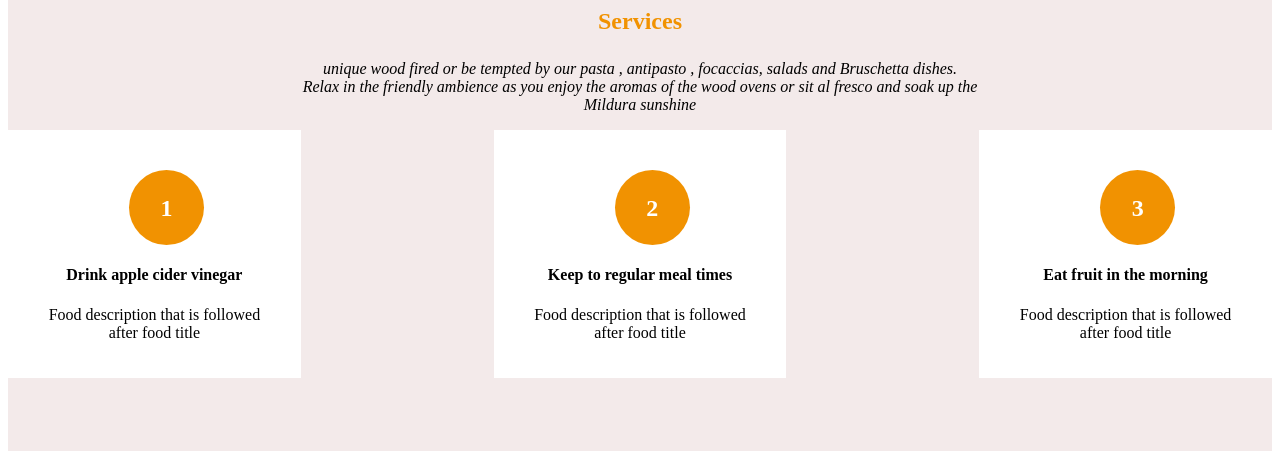
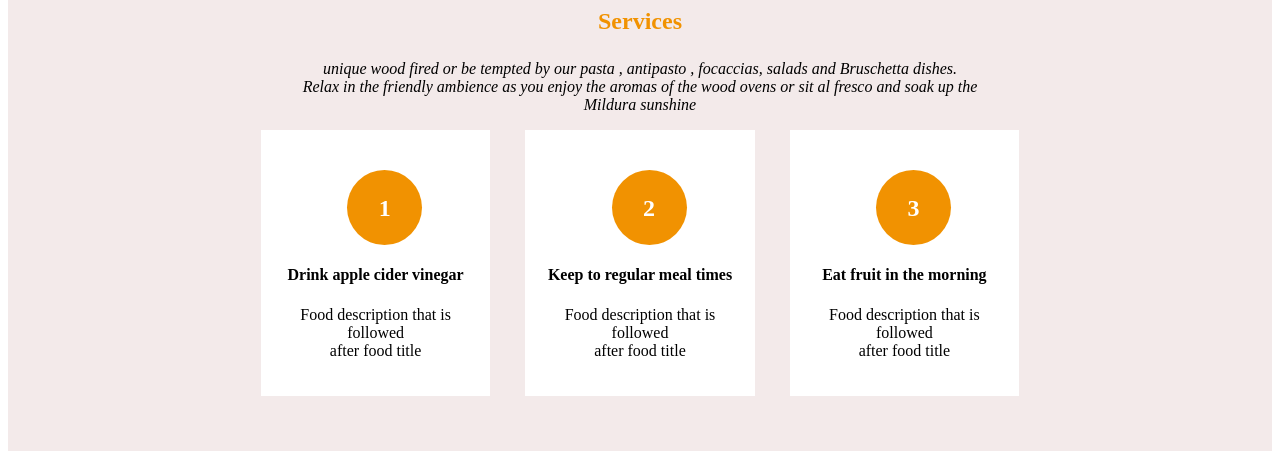
Before and after one commit to wabwile-Memory/traditional-restaurant, a plain HTML site: page index.html in a window 1280 px wide. Shown: the part 439-890 px from the top of the page. Drawn offline with Linux system fonts and the light colour scheme.

Commit message:
updates changes

```diff
--- a/index.css
+++ b/index.css
@@ -87,8 +87,8 @@ li {
 }
 
 .drink {
-    height: 20%;
-    width: 20%;
+    height: 30%;
+    width: 15%;
     background-color: white;
     margin-bottom: 40px;
     padding: 20px;
@@ -104,14 +104,19 @@ li {
     background-color: #F19201;
     padding: 25px;
     text-align: center;
-    margin-left:40%;
+    margin-left:35%;
 
+}
+.dots>#apple{
+    margin-left:20% ;
+}
+.dots>#fruit{
+    margin-right: 20%;
 }
 
 .thirdcontainer {
     display: flex;
     flex-direction: row;
-    background-color: tomato;
     height: max-content;
 }
 
@@ -127,9 +132,9 @@ li {
     background-color: black;
     color: white;
     text-align: center;
-    padding-left: 50px;
-    padding-right: 50px;
-    padding-bottom: 100px;
+    font-size: 20px;
+    justify-content: center;
+    padding:100px 50px 50px 50px;
     width: 50%;
     float: right;
 }
--- a/index.html
+++ b/index.html
@@ -44,7 +44,7 @@
                         and soak up the <br>Mildura sunshine</em></p>
             </div>
             <div class="dots">
-                <div class="drink">
+                <div class="drink" id="apple">
                     <h2>1</h2>
                     <h4>Drink apple cider vinegar</h4>
                     <p>Food description that is followed <br>after food title</p>
```
